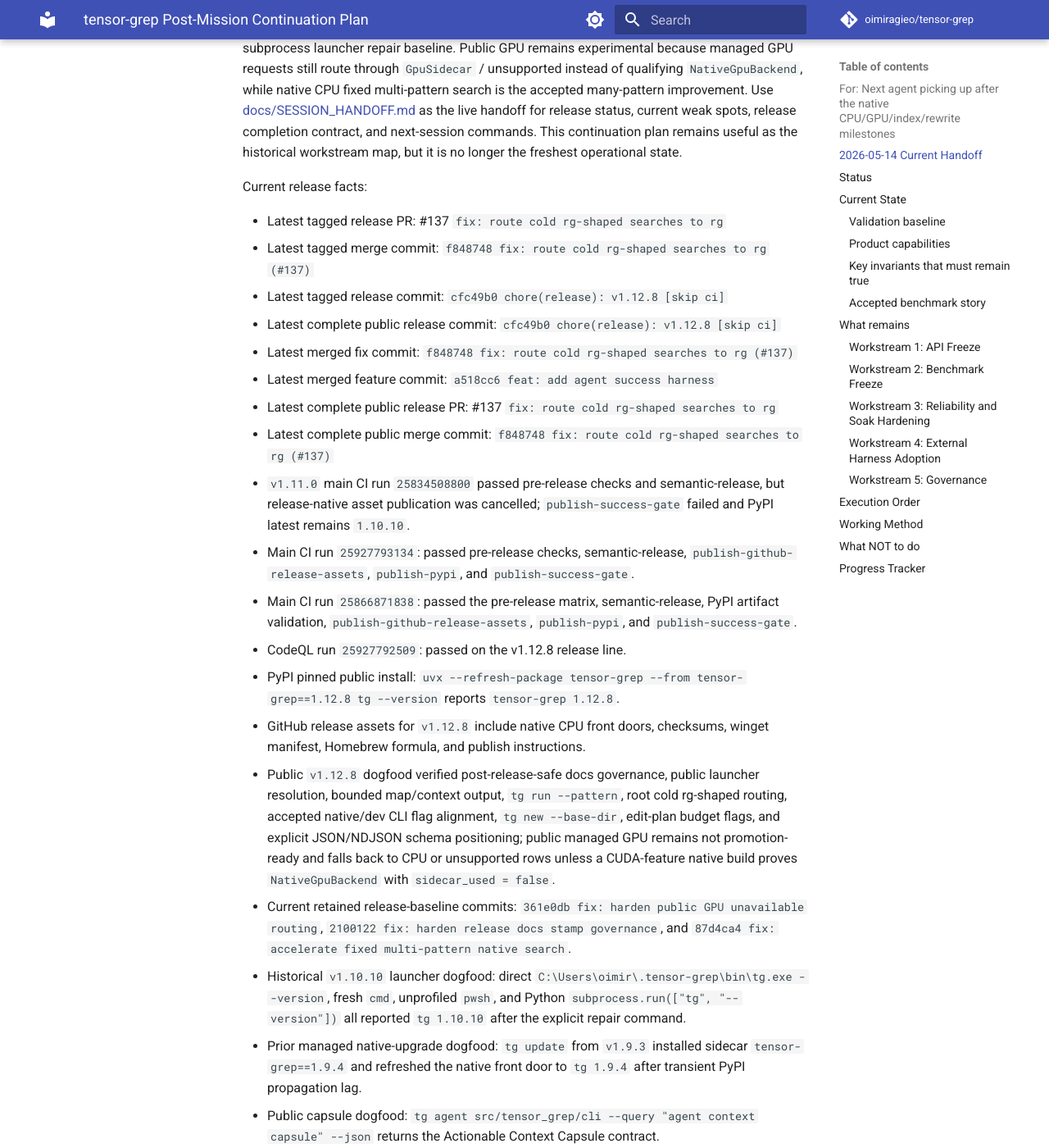
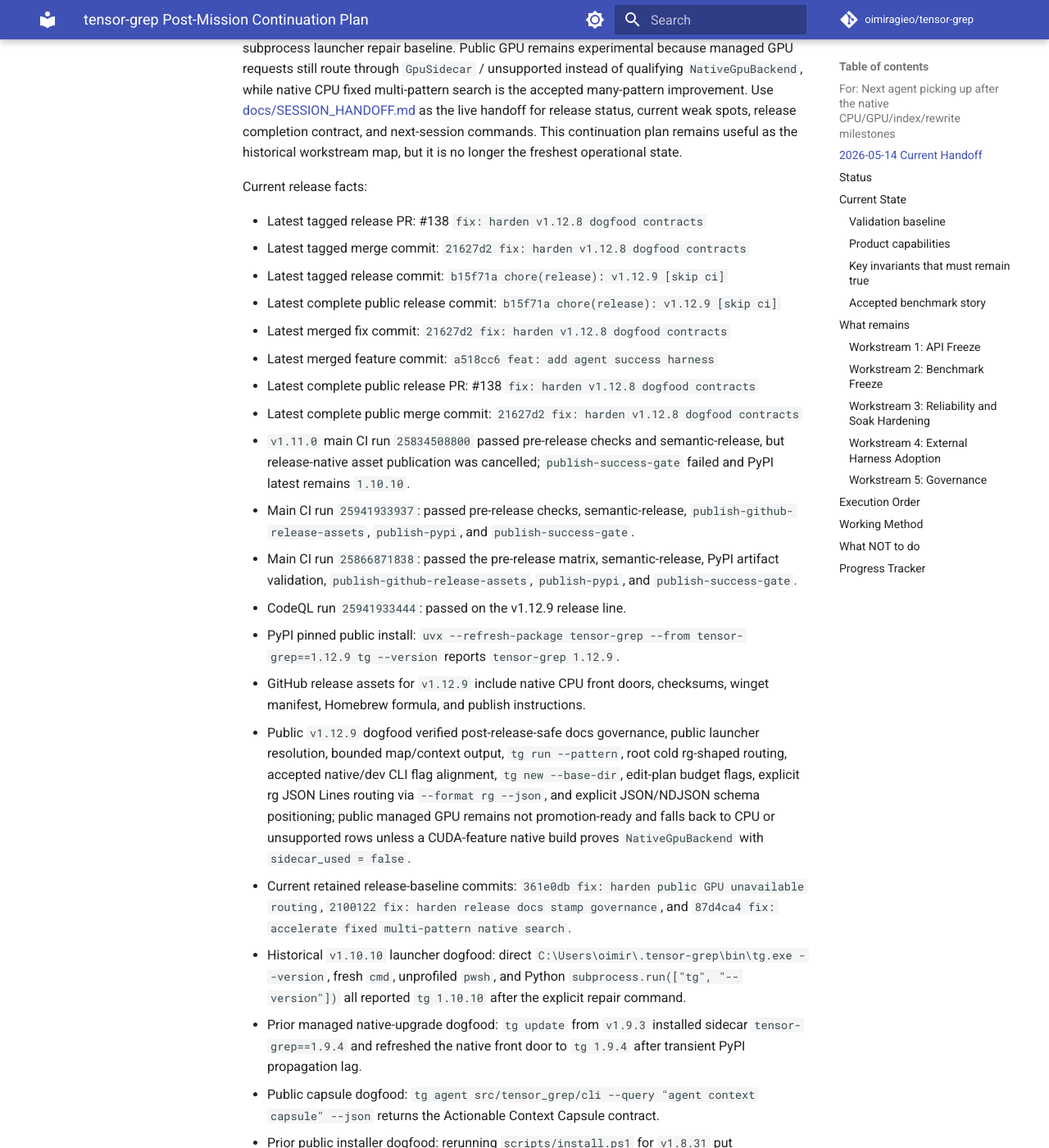
Before and after one commit to oimiragieo/tensor-grep, an MkDocs documentation site: the page built from docs/CONTINUATION_PLAN.md, in a window 1280 px wide and 1400 px high, scrolled down 743 px. Shown: the whole window at 82% size. Built offline with MkDocs 1.6.1 and Material for MkDocs 9.7.7, drawn with Linux system fonts in a browser that asks for light colours; comment, search, counter and statistics services are not loaded.

```diff
--- a/docs/CONTINUATION_PLAN.md
+++ b/docs/CONTINUATION_PLAN.md
@@ -10,21 +10,21 @@
 
 Current release facts:
 
-- Latest tagged release PR: #137 `fix: route cold rg-shaped searches to rg`
-- Latest tagged merge commit: `f848748 fix: route cold rg-shaped searches to rg (#137)`
-- Latest tagged release commit: `cfc49b0 chore(release): v1.12.8 [skip ci]`
-- Latest complete public release commit: `cfc49b0 chore(release): v1.12.8 [skip ci]`
-- Latest merged fix commit: `f848748 fix: route cold rg-shaped searches to rg (#137)`
+- Latest tagged release PR: #138 `fix: harden v1.12.8 dogfood contracts`
+- Latest tagged merge commit: `21627d2 fix: harden v1.12.8 dogfood contracts`
+- Latest tagged release commit: `b15f71a chore(release): v1.12.9 [skip ci]`
+- Latest complete public release commit: `b15f71a chore(release): v1.12.9 [skip ci]`
+- Latest merged fix commit: `21627d2 fix: harden v1.12.8 dogfood contracts`
 - Latest merged feature commit: `a518cc6 feat: add agent success harness`
-- Latest complete public release PR: #137 `fix: route cold rg-shaped searches to rg`
-- Latest complete public merge commit: `f848748 fix: route cold rg-shaped searches to rg (#137)`
+- Latest complete public release PR: #138 `fix: harden v1.12.8 dogfood contracts`
+- Latest complete public merge commit: `21627d2 fix: harden v1.12.8 dogfood contracts`
 - `v1.11.0` main CI run `25834508800` passed pre-release checks and semantic-release, but release-native asset publication was cancelled; `publish-success-gate` failed and PyPI latest remains `1.10.10`.
-- Main CI run `25927793134`: passed pre-release checks, semantic-release, `publish-github-release-assets`, `publish-pypi`, and `publish-success-gate`.
+- Main CI run `25941933937`: passed pre-release checks, semantic-release, `publish-github-release-assets`, `publish-pypi`, and `publish-success-gate`.
 - Main CI run `25866871838`: passed the pre-release matrix, semantic-release, PyPI artifact validation, `publish-github-release-assets`, `publish-pypi`, and `publish-success-gate`.
-- CodeQL run `25927792509`: passed on the v1.12.8 release line.
-- PyPI pinned public install: `uvx --refresh-package tensor-grep --from tensor-grep==1.12.8 tg --version` reports `tensor-grep 1.12.8`.
-- GitHub release assets for `v1.12.8` include native CPU front doors, checksums, winget manifest, Homebrew formula, and publish instructions.
-- Public `v1.12.8` dogfood verified post-release-safe docs governance, public launcher resolution, bounded map/context output, `tg run --pattern`, root cold rg-shaped routing, accepted native/dev CLI flag alignment, `tg new --base-dir`, edit-plan budget flags, and explicit JSON/NDJSON schema positioning; public managed GPU remains not promotion-ready and falls back to CPU or unsupported rows unless a CUDA-feature native build proves `NativeGpuBackend` with `sidecar_used = false`.
+- CodeQL run `25941933444`: passed on the v1.12.9 release line.
+- PyPI pinned public install: `uvx --refresh-package tensor-grep --from tensor-grep==1.12.9 tg --version` reports `tensor-grep 1.12.9`.
+- GitHub release assets for `v1.12.9` include native CPU front doors, checksums, winget manifest, Homebrew formula, and publish instructions.
+- Public `v1.12.9` dogfood verified post-release-safe docs governance, public launcher resolution, bounded map/context output, `tg run --pattern`, root cold rg-shaped routing, accepted native/dev CLI flag alignment, `tg new --base-dir`, edit-plan budget flags, explicit rg JSON Lines routing via `--format rg --json`, and explicit JSON/NDJSON schema positioning; public managed GPU remains not promotion-ready and falls back to CPU or unsupported rows unless a CUDA-feature native build proves `NativeGpuBackend` with `sidecar_used = false`.
 - Current retained release-baseline commits: `361e0db fix: harden public GPU unavailable routing`, `2100122 fix: harden release docs stamp governance`, and `87d4ca4 fix: accelerate fixed multi-pattern native search`.
 - Historical `v1.10.10` launcher dogfood: direct `C:\Users\oimir\.tensor-grep\bin\tg.exe --version`, fresh `cmd`, unprofiled `pwsh`, and Python `subprocess.run(["tg", "--version"])` all reported `tg 1.10.10` after the explicit repair command.
 - Prior managed native-upgrade dogfood: `tg update` from `v1.9.3` installed sidecar `tensor-grep==1.9.4` and refreshed the native front door to `tg 1.9.4` after transient PyPI propagation lag.
```
Also changed, not shown: AGENTS.md (+11 -10 lines), README.md (+6 -6 lines), SKILL.md (+9 -8 lines), docs/SESSION_HANDOFF.md (+11 -11 lines), 11 other files.
